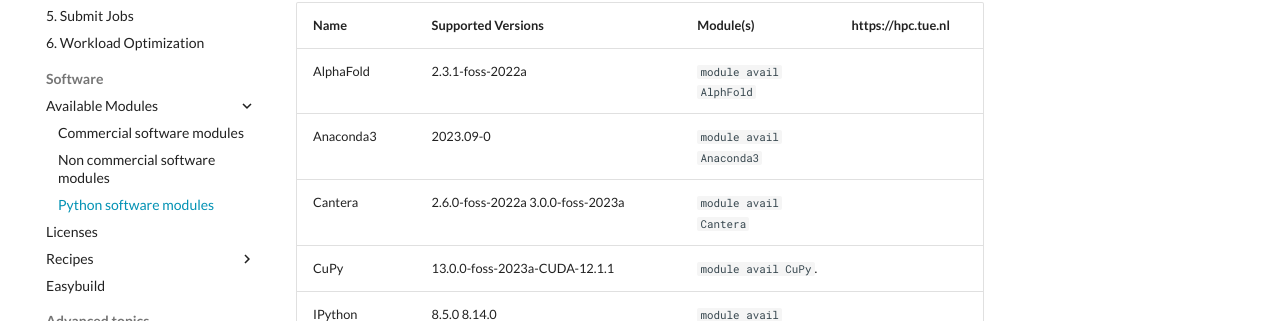
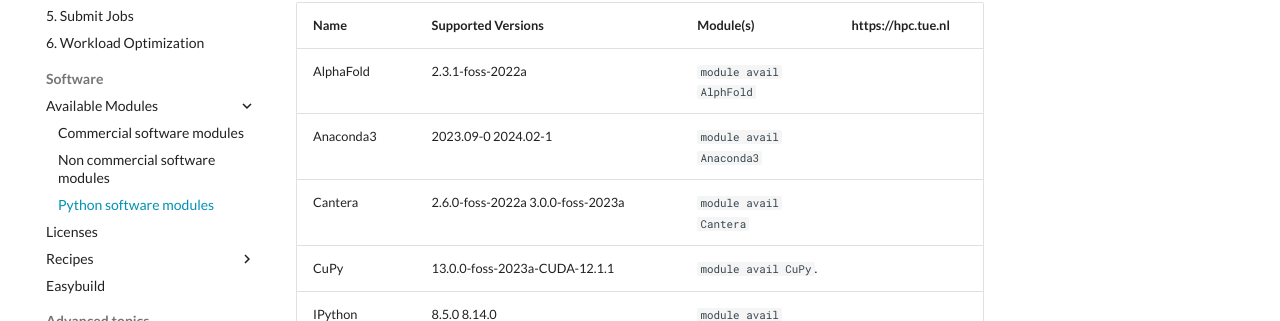
Before and after one commit to gferhpc/supercomputing.tue.nl, an MkDocs documentation site: the page built from pages/documentation/software/modules/python.md, in a window 1280 px wide and 900 px high. Shown: the part 317-638 px from the top of the window. Built offline with MkDocs 1.6.1 and Material for MkDocs 9.7.7, drawn with Linux system fonts in a browser that asks for light colours.

Commit message:
Update python.md

```diff
--- a/pages/documentation/software/modules/python.md
+++ b/pages/documentation/software/modules/python.md
@@ -8,7 +8,7 @@ tags: [Software]
 | Name           | Supported Versions                   | Module(s)                | https://hpc.tue.nl |
 | -------------- | ------------------------------------ | ------------------------ | ------------------ |
 | AlphaFold      | 2.3.1-foss-2022a           | `module avail AlphFold`  | |
-| Anaconda3      | 2023.09-0                  | `module avail Anaconda3` | |
+| Anaconda3      | 2023.09-0 2024.02-1                 | `module avail Anaconda3` | |
 | Cantera        | 2.6.0-foss-2022a 3.0.0-foss-2023a    | `module avail Cantera`   | |
 | CuPy           | 13.0.0-foss-2023a-CUDA-12.1.1   | `module avail CuPy`.     | |
 | IPython        | 8.5.0 8.14.0                         | `module avail IPython`   | |
```
